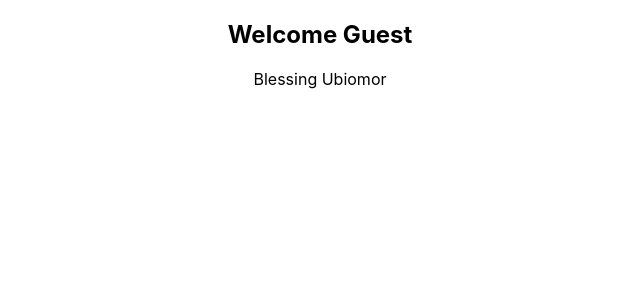
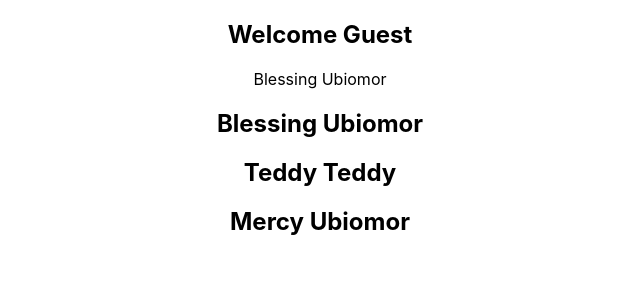
Before and after one commit to blessing986/React-TypeScript, a React (Create React App) app: page / in a window 1280 px wide. Shown: the top 300 px of the page, without its empty margins (320-960 px from the left). Built offline with nearby package versions, Linux system fonts and the light colour scheme.

Commit message:
chore: typing in an array of objects

```diff
--- a/src/App.tsx
+++ b/src/App.tsx
@@ -1,16 +1,34 @@
 import "./App.css";
 import { Greet } from "./components/Greet";
 import { Person } from "./components/Person";
+import { PersonList } from "./components/PersonList";
 
 function App() {
   const personName = {
-    first:"Blessing",
-    last: "Ubiomor"
-  }
+    first: "Blessing",
+    last: "Ubiomor",
+  };
+
+  const nameList = [
+    {
+      first: "Blessing",
+      last: "Ubiomor",
+    },
+    {
+      first: "Teddy",
+      last: "Teddy",
+    },
+    {
+      first: "Mercy",
+      last: "Ubiomor",
+    },
+  ];
+
   return (
     <div className="App">
       <Greet name="Blessing" messageCount={20} isLoggedIn={false} />
       <Person name={personName} />
+      <PersonList names={nameList}/>
     </div>
   );
 }
--- /dev/null
+++ b/src/components/PersonList.tsx
@@ -0,0 +1,20 @@
+type PersonListProps = {
+  names: {
+    first: string;
+    last: string;
+  }[];
+};
+
+export const PersonList = (props: PersonListProps) => {
+  return (
+    <div>
+      {props.names.map((name) => {
+        return (
+          <h2 key={name.first}>
+            {name.first} {name.last}
+          </h2>
+        );
+      })}
+    </div>
+  );
+};
```
